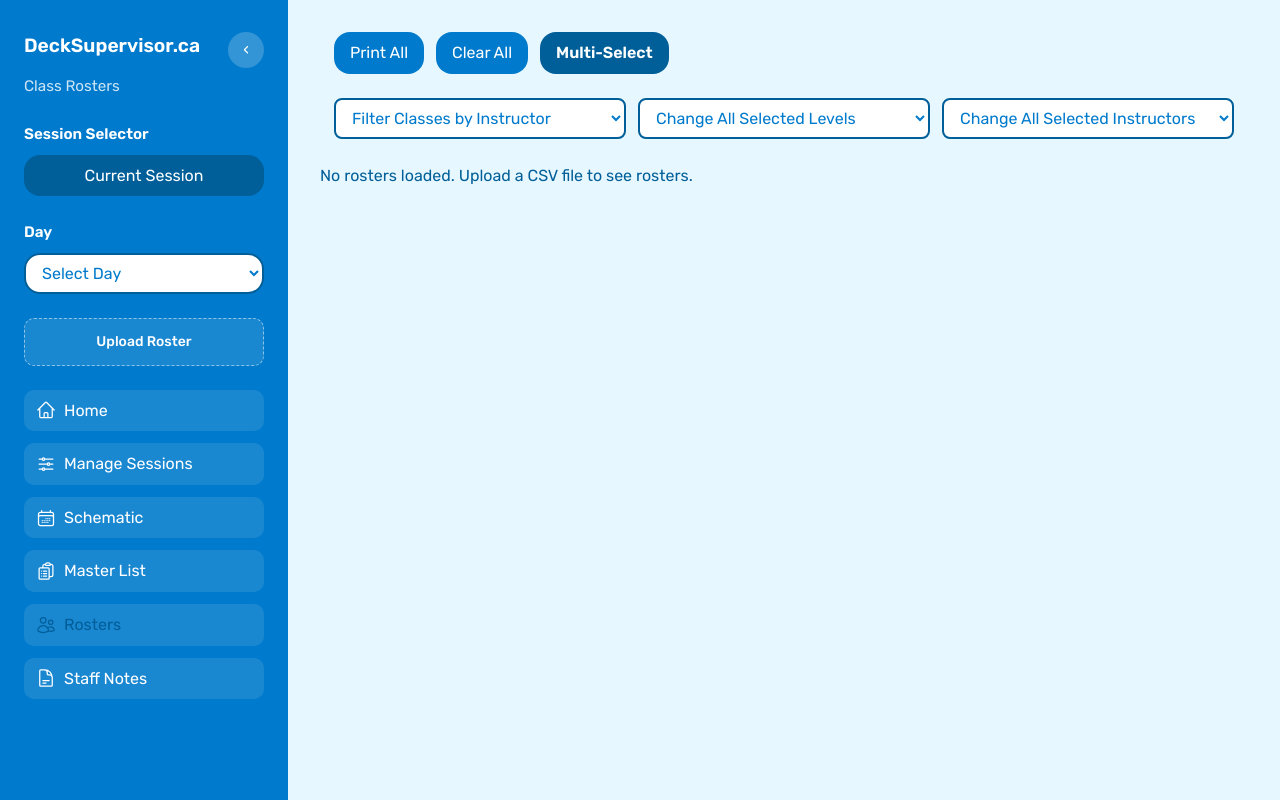
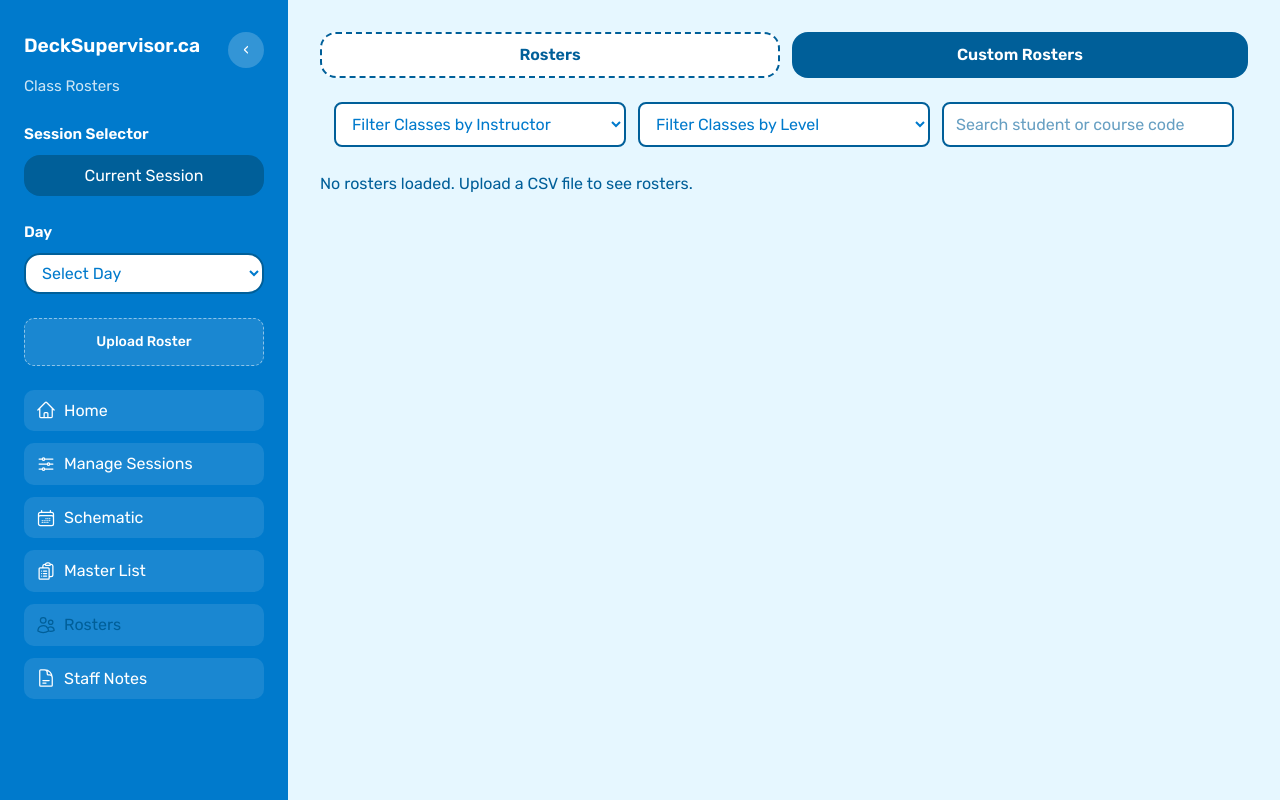
Before and after one commit to Doomaloom/DeckSupervisor.ca, a React (Vite) app in the folder frontend/: page /rosters in a window 1280 px wide. Built offline with nearby package versions, Linux system fonts and the light colour scheme.

Commit message:
added a filter by level and search by student name or class code

```diff
--- a/frontend/src/features/rosters/RostersPage.tsx
+++ b/frontend/src/features/rosters/RostersPage.tsx
@@ -79,7 +79,10 @@ function RostersPage() {
     const { selectedDay } = useDay()
     const [multiSelect, setMultiSelect] = useState(false)
     const [instructorFilter, setInstructorFilter] = useState('')
+    const [levelFilter, setLevelFilter] = useState('')
+    const [searchQuery, setSearchQuery] = useState('')
     const [students, setStudents] = useState<Student[]>([])
+    const [activeTab, setActiveTab] = useState<'default' | 'custom'>('default')
 
     useEffect(() => {
         setStudents(getStudentsForDay(selectedDay))
@@ -96,6 +99,15 @@ function RostersPage() {
     const rosters = useMemo(() => buildRosterGroups(students), [students])
     const instructorConfig = getInstructorsForDay(selectedDay)
     const instructorOptions = instructorConfig?.names?.filter(Boolean) ?? []
+    const levelOptions = useMemo(() => {
+        const levels = new Set<string>()
+        rosters.forEach(roster => {
+            if (roster.level) {
+                levels.add(roster.level)
+            }
+        })
+        return Array.from(levels).sort((a, b) => a.localeCompare(b, 'en', { sensitivity: 'base' }))
+    }, [rosters])
 
     const handleRosterInstructorChange = (code: string, instructor: string) => {
         const updated = students.map(student =>
@@ -196,16 +208,33 @@ function RostersPage() {
         setStudents([])
     }
 
+    const normalizedQuery = searchQuery.trim().toLowerCase()
     const filteredRosters = rosters.filter(roster => {
-        if (!instructorFilter) {
+        if (instructorFilter && roster.instructor !== instructorFilter) {
+            return false
+        }
+        if (levelFilter && roster.level !== levelFilter) {
+            return false
+        }
+        if (normalizedQuery) {
+            const codeMatch = roster.code.toLowerCase().includes(normalizedQuery)
+            const studentMatch = roster.students.some(student =>
+                student.name.toLowerCase().includes(normalizedQuery)
+            )
+            if (!codeMatch && !studentMatch) {
+                return false
+            }
+        }
         return true
-        }
-        return roster.instructor === instructorFilter
     })
+    const emptyMessage = students.length
+        ? 'No rosters match the current filters.'
+        : 'No rosters loaded. Upload a CSV file to see rosters.'
 
     const actionButtonClass =
         'rounded-2xl bg-primary px-4 py-2 text-white transition hover:-translate-y-0.5 hover:bg-secondary'
     const selectClass = 'w-full rounded-lg border-2 border-secondary bg-accent px-3 py-2 text-primary'
+    const inputClass = `${selectClass} placeholder:text-secondary/60`
     const toggleClass = (active: boolean) =>
         [
             'rounded-2xl px-4 py-2 text-base font-semibold transition',
@@ -218,23 +247,40 @@ function RostersPage() {
 
     return (
         <div className="mx-auto flex w-full max-w-6xl flex-col gap-6">
-            <div className="flex flex-col gap-6">
-                <div className={`flex flex-col gap-3 md:flex-row ${rowWidthClass}`}>
-                    <button type="button" className={actionButtonClass} onClick={handlePrintAll}>
-                        Print All
-                    </button>
-                    <button type="button" className={actionButtonClass} onClick={handleClearAll}>
-                        Clear All
+            <div className="flex w-full gap-3">
+                <button
+                    type="button"
+                    className={`flex-1 rounded-2xl px-4 py-2 font-semibold transition hover:-translate-y-0.5 ${
+                        activeTab === 'default'
+                            ? 'border-2 border-dashed border-secondary bg-accent text-secondary'
+                            : 'bg-secondary text-accent'
+                    }`}
+                    onClick={() => setActiveTab('default')}
+                >
+                    Rosters
                 </button>
                 <button
                     type="button"
-                        className={toggleClass(multiSelect)}
-                        onClick={() => setMultiSelect(value => !value)}
+                    className={`flex-1 rounded-2xl px-4 py-2 font-semibold transition hover:-translate-y-0.5 ${
+                        activeTab === 'custom'
+                            ? 'border-2 border-dashed border-secondary bg-accent text-secondary'
+                            : 'bg-secondary text-accent'
+                    }`}
+                    onClick={() => setActiveTab('custom')}
                 >
-                        Multi-Select
+                    Custom Rosters
                 </button>
             </div>
-
+            <div className="flex flex-col gap-6">
+                {activeTab === 'custom' ? (
+                    <div className="rounded-card border-2 border-secondary/20 bg-accent p-6 text-secondary shadow-md">
+                        <h2 className="text-lg font-semibold">Custom Rosters</h2>
+                        <p className="mt-2 text-secondary">
+                            Custom roster tools will appear here.
+                        </p>
+                    </div>
+                ) : (
+                    <>
                         <div className={`grid gap-3 md:grid-cols-3 ${rowWidthClass}`}>
                             <select
                                 className={selectClass}
@@ -248,20 +294,31 @@ function RostersPage() {
                                     </option>
                                 ))}
                             </select>
-                    <select className={selectClass} disabled>
-                        <option value="">Change All Selected Levels</option>
+                            <select
+                                className={selectClass}
+                                value={levelFilter}
+                                onChange={event => setLevelFilter(event.target.value)}
+                            >
+                                <option value="">Filter Classes by Level</option>
+                                {levelOptions.map(level => (
+                                    <option key={level} value={level}>
+                                        {level}
+                                    </option>
+                                ))}
                             </select>
-                    <select className={selectClass} disabled>
-                        <option value="">Change All Selected Instructors</option>
-                    </select>
+                            <input
+                                className={inputClass}
+                                type="text"
+                                placeholder="Search student or course code"
+                                value={searchQuery}
+                                onChange={event => setSearchQuery(event.target.value)}
+                            />
                         </div>
 
                         <div className="flex flex-col gap-4">
                             <div className="flex flex-col gap-6">
                                 {filteredRosters.length === 0 && (
-                            <p className="text-secondary">
-                                No rosters loaded. Upload a CSV file to see rosters.
-                            </p>
+                                    <p className="text-secondary">{emptyMessage}</p>
                                 )}
                                 {filteredRosters.map(roster => (
                                     <div
@@ -394,6 +451,8 @@ function RostersPage() {
                                 ))}
                             </div>
                         </div>
+                    </>
+                )}
             </div>
         </div>
     )
```
Lines whose indentation alone changed are shown as unchanged.
